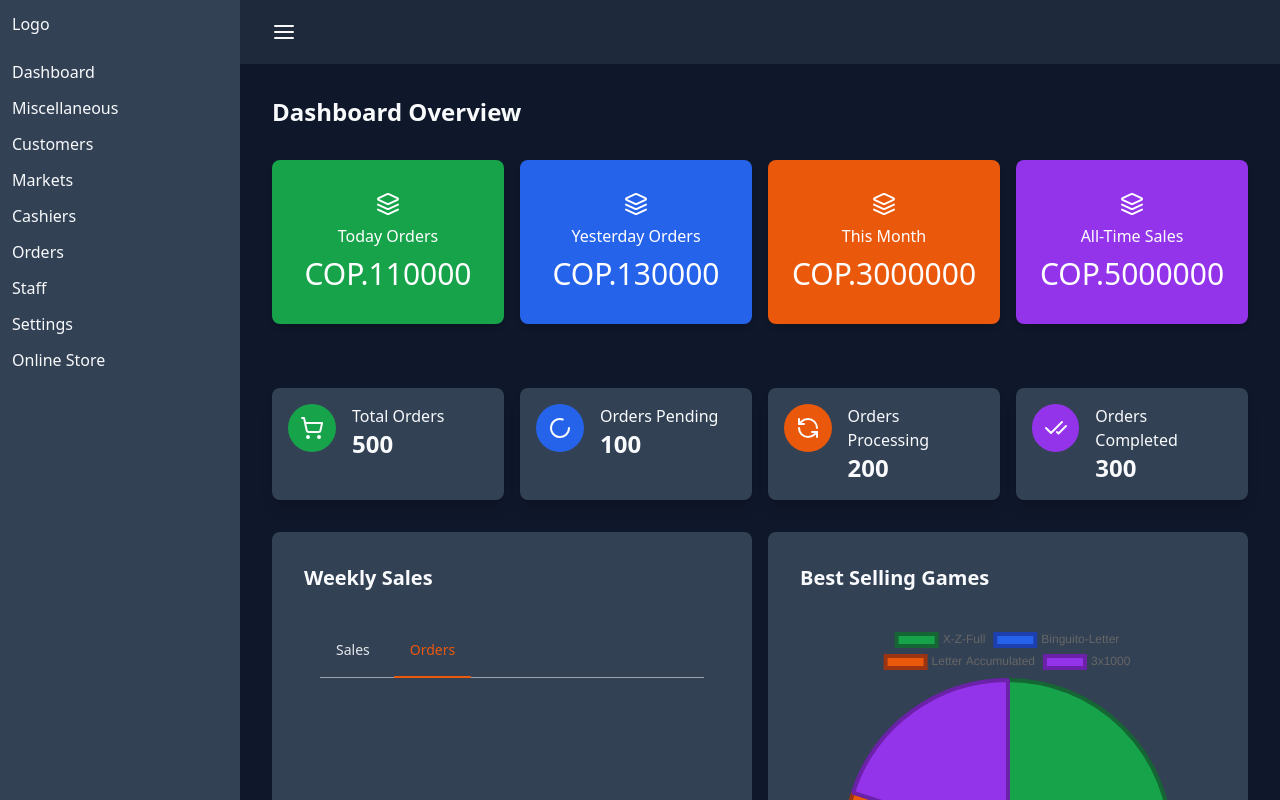
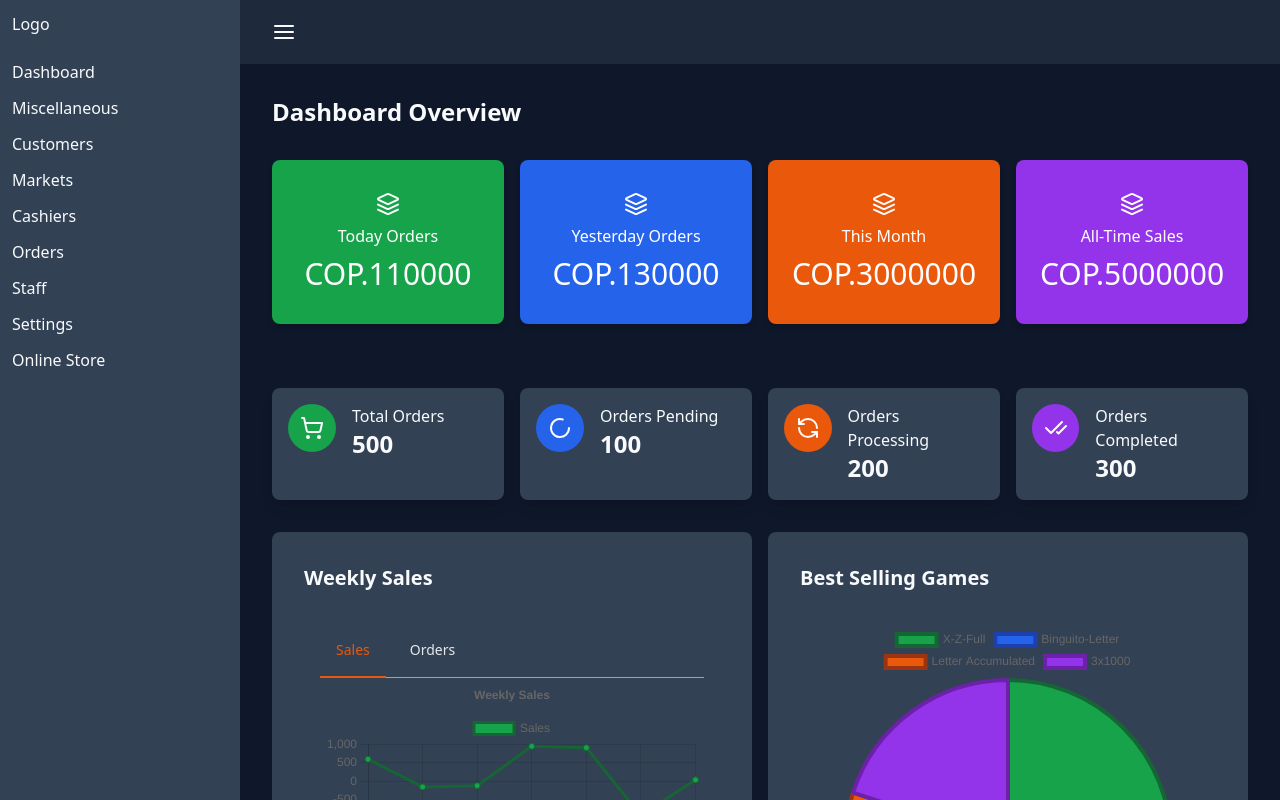
Before and after one commit to Pipegil/control-diario, a Next.js app: page /dashboard in a window 1280 px wide. Shown: the top 800 px of the page. Built offline with nearby package versions, Linux system fonts and the light colour scheme.

Commit message:
Video 001 finished

```diff
--- a/components/backoffice/WeeklySalesChart.jsx
+++ b/components/backoffice/WeeklySalesChart.jsx
@@ -1,18 +1,84 @@
 "use client";
+import { LineElement } from "chart.js";
 import React, { useState } from "react";
 
+import {
+  Chart as ChartJS,
+  CategoryScale,
+  LinearScale,
+  PointElement,
+  Title,
+  Tooltip,
+  Legend,
+} from "chart.js";
+import { Line } from "react-chartjs-2";
+import { faker } from "@faker-js/faker";
+
 export default function WeeklySalesChart() {
+  ChartJS.register(
+    CategoryScale,
+    LinearScale,
+    PointElement,
+    LineElement,
+    Title,
+    Tooltip,
+    Legend
+  );
+  const options = {
+    responsive: true,
+    plugins: {
+      legend: {
+        position: "top",
+      },
+      title: {
+        display: true,
+        text: "Weekly Sales",
+      },
+    },
+  };
+  const labels = [
+    "Monday",
+    "Tuesday",
+    "Wednesday",
+    "Thursday",
+    "Friday",
+    "Saturday",
+    "Sunday",
+  ];
+
   const tabs = [
     {
       title: "Sales",
       type: "sales",
+      data: {
+        labels,
+        datasets: [
+          {
+            label: "Sales",
+            data: labels.map(() => faker.number.int({ min: -1000, max: 1000 })),
+            borderColor: "rgb(22, 101, 52)",
+            backgroundColor: "rgb(22, 163, 74)",
+          },
+        ],
+      },
     },
     {
       title: "Orders",
       type: "orders",
+      data: {
+        labels,
+        datasets: [
+          {
+            label: "Orders",
+            data: labels.map(() => faker.number.int({ min: -1000, max: 1000 })),
+            borderColor: "rgb(30, 64, 175)",
+            backgroundColor: "rgb(37, 99, 235)",
+          },
+        ],
+      },
     },
   ];
-  const [chartToBeDisplayed, setChartToBeDisplayed] = useState("sales");
+  const [chartToBeDisplayed, setChartToBeDisplayed] = useState(tabs[0].type);
   return (
     <div className="bg-slate-700 p-8 rounded-lg">
       <h2 className="text-xl font-bold mb-4">Weekly Sales</h2>
@@ -20,21 +86,30 @@ export default function WeeklySalesChart() {
         {/* Tabs */}
         <div className="text-sm font-medium text-center text-gray-200 border-b border-gray-400 dark:text-gray-400 dark:border-gray-700">
           <ul className="flex flex-wrap -mb-px">
-            <li className="me-2">
-              <button className="inline-block p-4 border-b-2 border-transparent rounded-t-lg hover:text-gray-300 hover:border-gray-100 dark:hover:text-gray-100">
-                Sales
-              </button>
-            </li>
-            <li className="me-2">
-              <button
-                className="inline-block p-4 text-orange-600 border-b-2 border-orange-600 rounded-t-lg active dark:text-orange-500 dark:border-orange-500"
-                aria-current="page">
-                Orders
-              </button>
-            </li>
+            {tabs.map((tabs, index) => {
+              return (
+                <li className="me-2" key={index}>
+                  <button
+                    onClick={() => setChartToBeDisplayed(tabs.type)}
+                    className={
+                      chartToBeDisplayed == tabs.type
+                        ? "inline-block p-4 text-orange-600 border-b-2 border-orange-600 rounded-t-lg active dark:text-orange-500 dark:border-orange-500"
+                        : "inline-block p-4 border-b-2 border-transparent rounded-t-lg hover:text-gray-300 hover:border-gray-100 dark:hover:text-gray-100"
+                    }>
+                    {tabs.title}
+                  </button>
+                </li>
+              );
+            })}
           </ul>
         </div>
         {/* Content to be displayed */}
+        {tabs.map((tab, index) => {
+          if (chartToBeDisplayed === tab.type) {
+            return <Line options={options} data={tab.data} />;
+          }
+          return null;
+        })}
       </div>
     </div>
   );
--- a/package.json
+++ b/package.json
@@ -9,9 +9,13 @@
     "lint": "next lint"
   },
   "dependencies": {
+    "@faker-js/faker": "^9.1.0",
+    "chart.js": "^4.4.6",
+    "faker": "^6.6.6",
     "lucide-react": "^0.454.0",
     "next": "14.2.16",
     "react": "^18",
+    "react-chartjs-2": "^5.2.0",
     "react-dom": "^18",
     "sass": "^1.80.4"
   },
```
Also changed, not shown: 1 other file (tests, documents, lock files or other folders).
